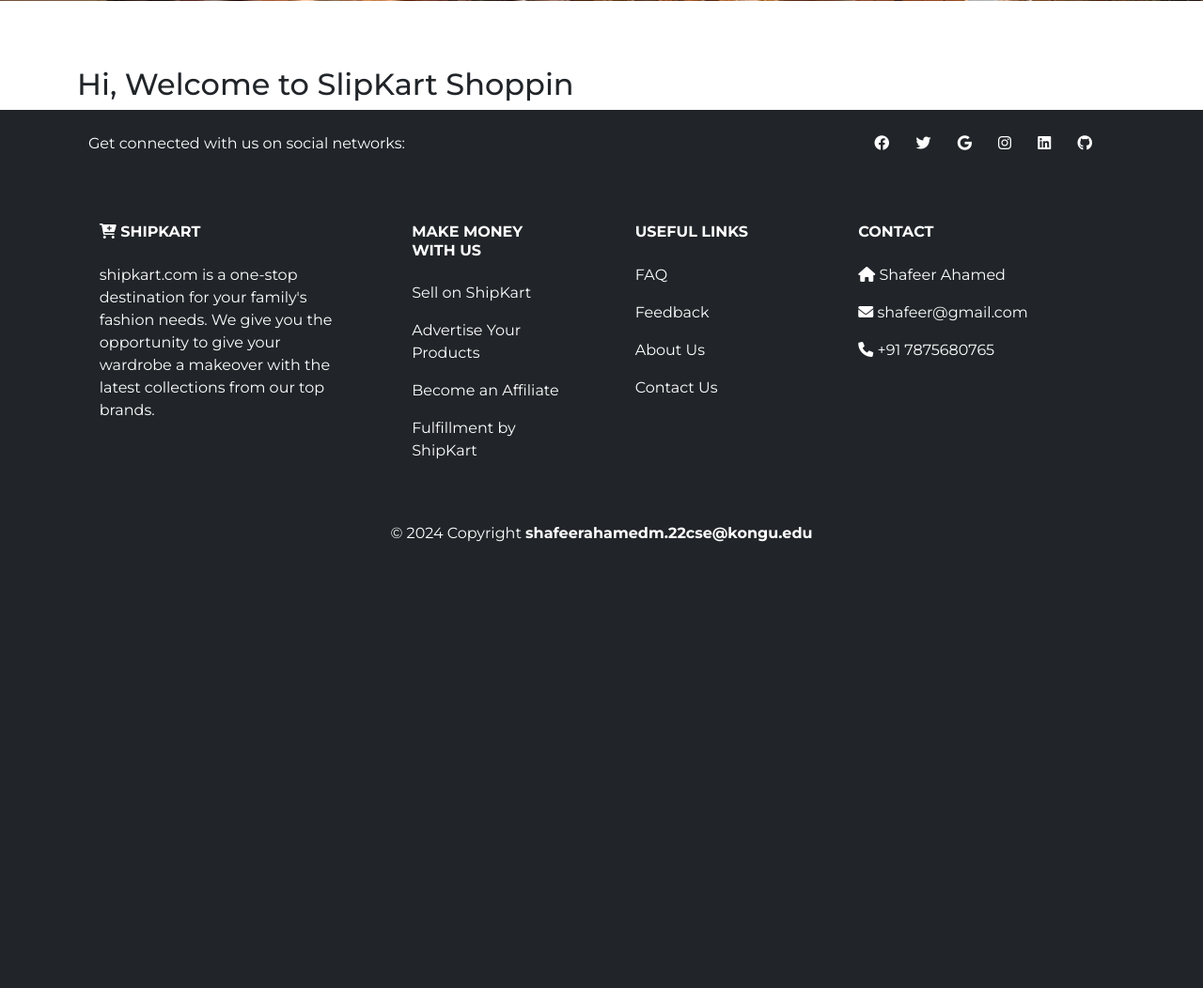
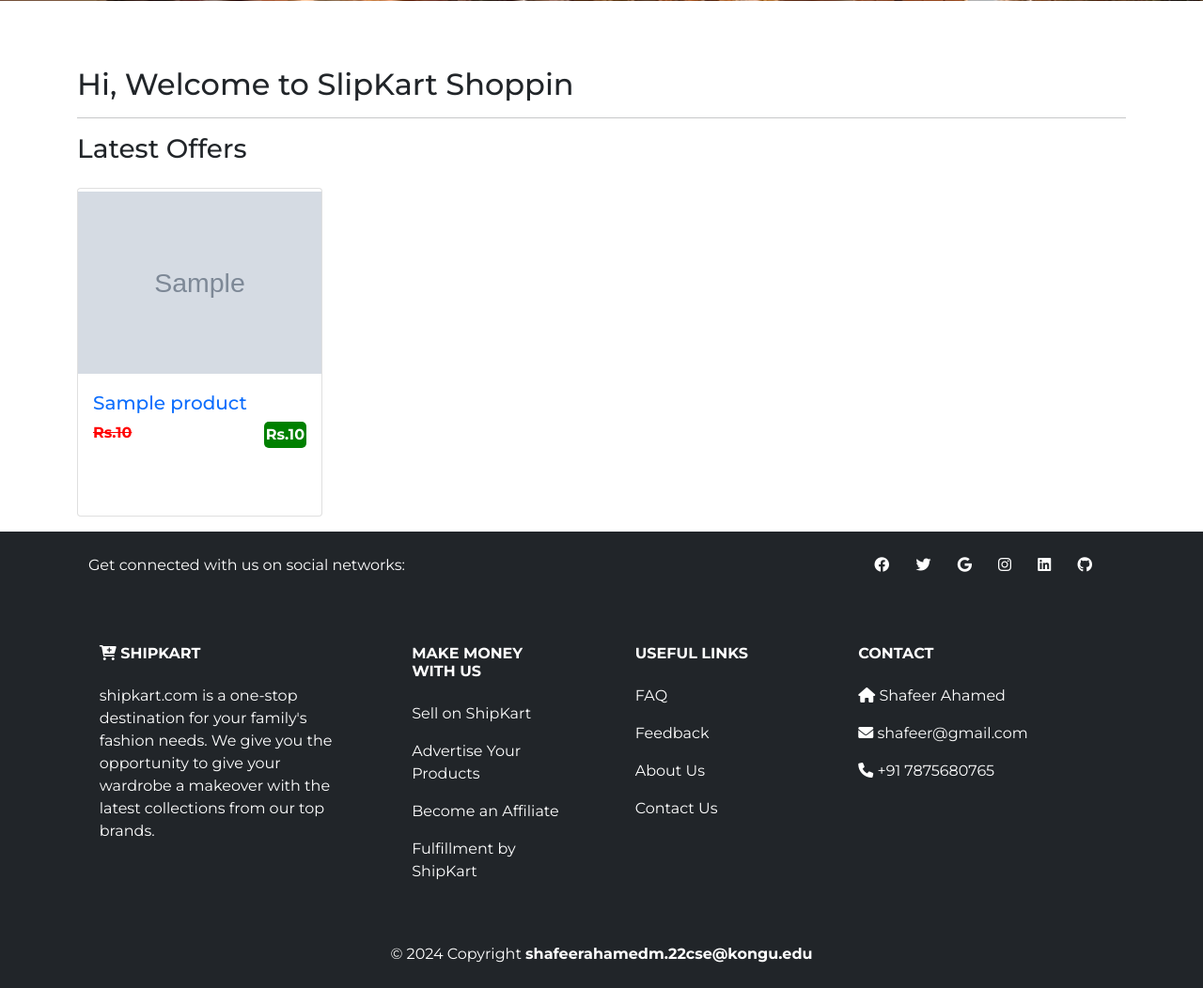
Before and after one commit to shafeer2511/E-Commerce, a Django app: template shop/templates/shop/index.html in a window 1280 px wide. Shown: the part 479-1531 px from the top of the page at 94% size. Before the commit the page ends 1056 px from the top, so only its background shows below. Run offline with Django 5.2, Linux system fonts and the light colour scheme; the template is opened without the code that fills it: values that come from a table or form of the project are taken from there, others are empty; tables that the repository leaves empty hold one stand-in row (values such as "Sample post"); grey boxes marked "Sample" are stand-in pictures.

Commit message:
Update index.html

```diff
--- a/shop/templates/shop/index.html
+++ b/shop/templates/shop/index.html
@@ -5,6 +5,28 @@
         <div class='row'>
             <div class='col-12'>
                 <h2>Hi, Welcome to SlipKart Shoppin</h2>
+                <hr style='border-color: black'>
+                <h3> Latest Offers</h3>
+                <div class="row"> <!-- Row for the grid -->
+                    {% for item in products %}
+                    <div class="col-md-4 col-lg-3">
+                        <div class="card my-3" style="height: 350px; display: flex; flex-direction: column;">
+                            <div style="height: 200px; overflow: hidden;">
+                                <img src="{{ item.product_image.url }}" class="card-img-top" alt="Categories" style="width: 100%; height: 100%; object-fit: contain;">
+                            </div>
+                            <a href="{% url 'product_details' item.category.name item.name %}">
+                                <div class="card-body d-flex flex-column justify-content-between" style="flex-grow: 1;">
+                                    <h5 class="card-title text-primary">{{ item.name }}</h5>
+                                    <div>
+                                        <span class="float-start old_price"><s>Rs.{{ item.original_price | stringformat:'d' }}</s></span>
+                                        <span class="float-end new_price">Rs.{{ item.selling_price | stringformat:'d' }}</span>
+                                    </div>
+                                </div>
+                            </a>
+                        </div>
+                    </div>
+                    {% endfor %}
+                </div>
             </div>
         </div>
     </div>
```
